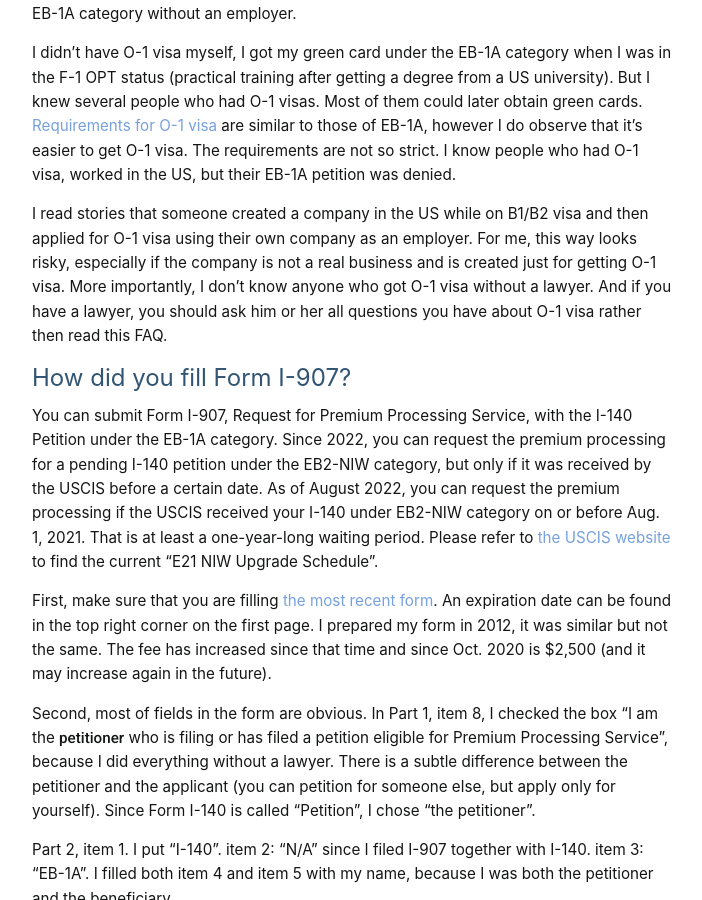
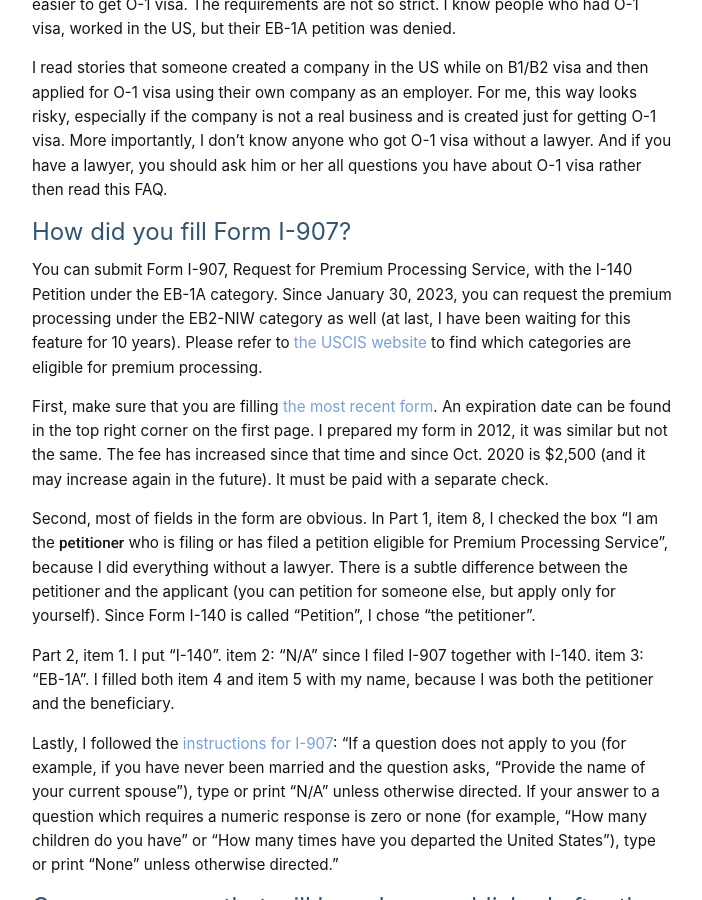
Before and after one commit to andreychemist/andreychemist.github.io, a Jekyll site: the page built from pages/faq.md, in a window 1280 px wide and 900 px high, scrolled down 12560 px. Shown: the whole window, without its empty margins (288-990 px from the left). Built offline with Jekyll 4.4.1, drawn with Linux system fonts in a browser that asks for light colours; some web fonts are replaced; some of the changed text lies outside the part shown.

Commit message:
NIW premium

```diff
--- a/pages/faq.md
+++ b/pages/faq.md
@@ -53,7 +53,7 @@ EB2-NIW requires you to be a person with exceptional abilities (defined on the p
 
 The law about the EB2 category mentions both aliens who are members of the professions holding advanced degrees and aliens of exceptional ability. It was not clear for me if the first group (advanced degree holders) can self-petition and request the NIW. But the case described in *Matter of Dhanasar* hints that the advanced degree is enough to establish eligibility under EB2 for both self-petitioning and requesting the NIW. Advanced degrees, besides MS, PhD, include a bachelor degree followed by at least 5 years of professional experience.
 
-EB2-NIW is considered to be an easier category. I personally don’t know cases when the EB2-NIW petition was denied for a person with a PhD degree working in the US in the field of expertise. The disadvantage of the EB2-NIW category is that you can't request the premium processing (the answer in 2 weeks; Form I-907) when you submit your I-140 petition. As of August 2022, you can request the premium processing if the USCIS received your I-140 under EB2-NIW category on or before Aug. 1, 2021. That is at least a one-year-long waiting period. Please refer to [the USCIS website](https://www.uscis.gov/forms/all-forms/how-do-i-request-premium-processing) to find the current "E21 NIW Upgrade Schedule".
+EB2-NIW is considered to be an easier category. I personally don’t know cases when the EB2-NIW petition was denied for a person with a PhD degree working in the US in the field of expertise. The disadvantage of the EB2-NIW category was that you couldn't request the premium processing (Form I-907) when you submit your I-140 petition. The premium processing for EB2-NIW was introduced in January 2023, and not it looks like an even better alternative to the EB-1A category, because you can get an answer in 2 weeks if you are ready to pay more for a quick reply.
 
 # For EB-1A, should one claim as many criteria as possible?
 
@@ -133,7 +133,7 @@ Use the USCIS website to check current processing times: <https://egov.uscis.gov
 
 Historic Average Time: <https://egov.uscis.gov/processing-times/historic-pt>.
 
-In 2012, I was very lucky to get my I-485 processed and the green card issued in just 2 months after filing the form. My I-140 had been approved even faster, in about one week, because I requested the premium processing (Form I-907; the current fee for the premium processing is $2,500 fee). Since 2022, the premium processing can be requested for both EB1-A and EB2-NIW petitions, but while you can send I-907 together with I-140 for EB1-A and get an answer in 2 weeks, you have to wait in case of EB2-NIW. As of August 2022, you can request the premium processing if the USCIS received your I-140 under EB2-NIW category on or before Aug. 1, 2021. That is at least a one-year-long waiting period. Please refer to [the USCIS website](https://www.uscis.gov/forms/all-forms/how-do-i-request-premium-processing) to find the current "E21 NIW Upgrade Schedule".
+In 2012, I was very lucky to get my I-485 processed and the green card issued in just 2 months after filing the form. My I-140 had been approved even faster, in about one week, because I requested the premium processing (Form I-907; the current fee for the premium processing is $2,500 fee). Since January 2023, the premium processing can be requested for both EB1-A and EB2-NIW petitions. Pay more and get a reply in 2 weeks.
 
 The processing times have increased significantly since 2012, partially due to the introduction of a personal interview. In 2018, people have reported to me that they had waited for more than a year to get the decision on the I-140 petition filed without premium processing or for the I-485 application. It was impossible for me to find any logic in the processing times. Often two persons filed the I-140 forms under the same category almost simultaneously, and one person got I-140 approved in 2 months, while another person had to wait for 9 months. And as in the case of financial markets, “the past performance doesn’t guarantee the future results”, so be prepared to wait for as long as necessary.
 
@@ -235,9 +235,9 @@ I read stories that someone created a company in the US while on B1/B2 visa and
 
 # How did you fill Form I-907?
 
-You can submit Form I-907, Request for Premium Processing Service, with the I-140 Petition under the EB-1A category. Since 2022, you can request the premium processing for a pending I-140 petition under the EB2-NIW category, but only if it was received by the USCIS before a certain date. As of August 2022, you can request the premium processing if the USCIS received your I-140 under EB2-NIW category on or before Aug. 1, 2021. That is at least a one-year-long waiting period. Please refer to [the USCIS website](https://www.uscis.gov/forms/all-forms/how-do-i-request-premium-processing) to find the current "E21 NIW Upgrade Schedule".
+You can submit Form I-907, Request for Premium Processing Service, with the I-140 Petition under the EB-1A category. Since January 30, 2023, you can request the premium processing under the EB2-NIW category as well (at last, I have been waiting for this feature for 10 years). Please refer to [the USCIS website](https://www.uscis.gov/forms/all-forms/how-do-i-request-premium-processing) to find which categories are eligible for premium processing.
 
-First, make sure that you are filling [the most recent form](https://www.uscis.gov/sites/default/files/document/forms/i-907.pdf). An expiration date can be found in the top right corner on the first page. I prepared my form in 2012, it was similar but not the same. The fee has increased since that time and since Oct. 2020 is $2,500 (and it may increase again in the future).
+First, make sure that you are filling [the most recent form](https://www.uscis.gov/sites/default/files/document/forms/i-907.pdf). An expiration date can be found in the top right corner on the first page. I prepared my form in 2012, it was similar but not the same. The fee has increased since that time and since Oct. 2020 is $2,500 (and it may increase again in the future). It must be paid with a separate check.
 
 Second, most of fields in the form are obvious. In Part 1, item 8, I checked the box "I am the **petitioner** who is filing or has filed a petition eligible for Premium Processing Service", because I did everything without a lawyer. There is a subtle difference between the petitioner and the applicant (you can petition for someone else, but apply only for yourself). Since Form I-140 is called "Petition", I chose "the petitioner".
 
```
Also changed, not shown: pages/faq-rus.md (+4 -4 lines), pages/story-rus.md (+1 -1 lines), pages/story.md (+2 -2 lines).
